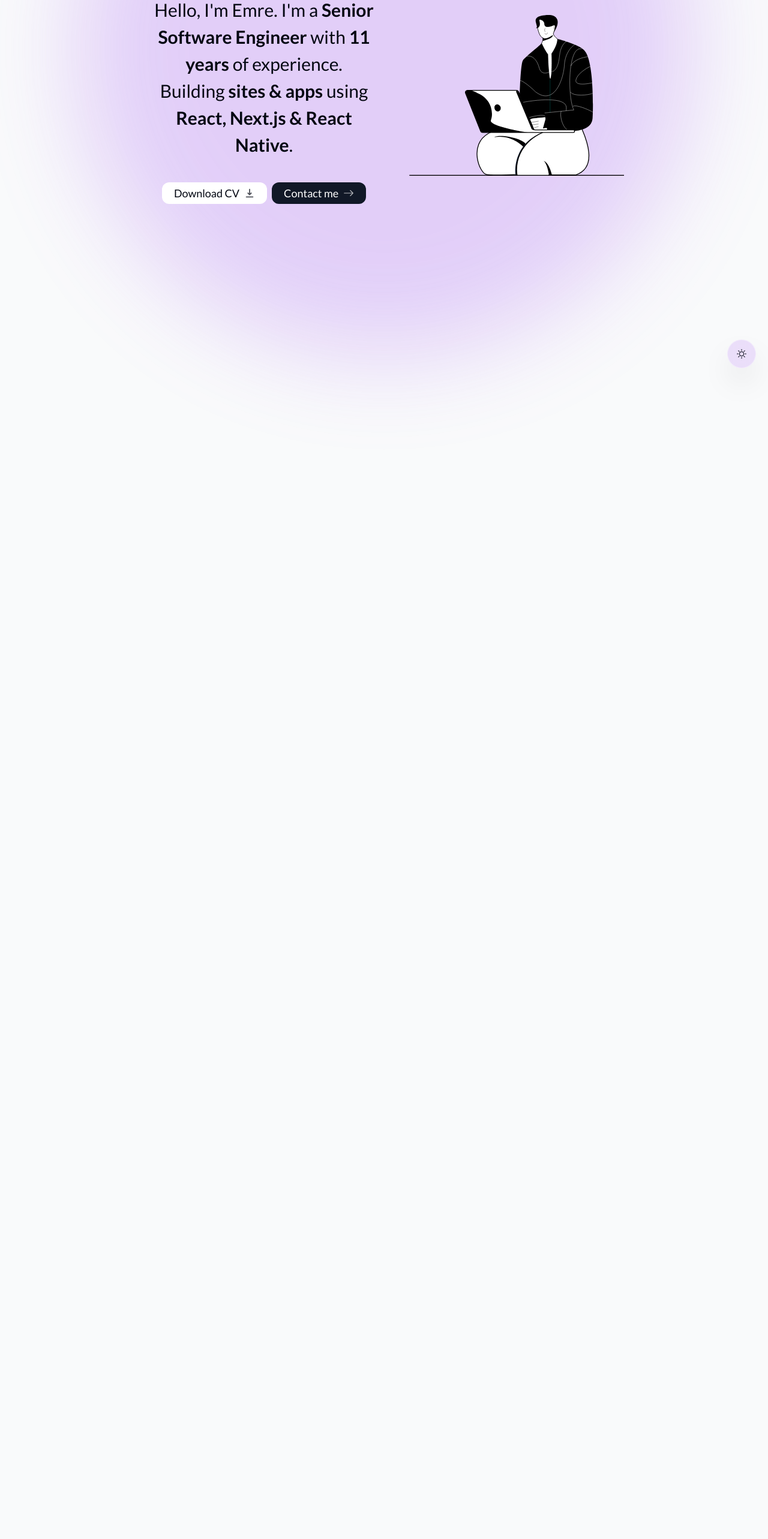
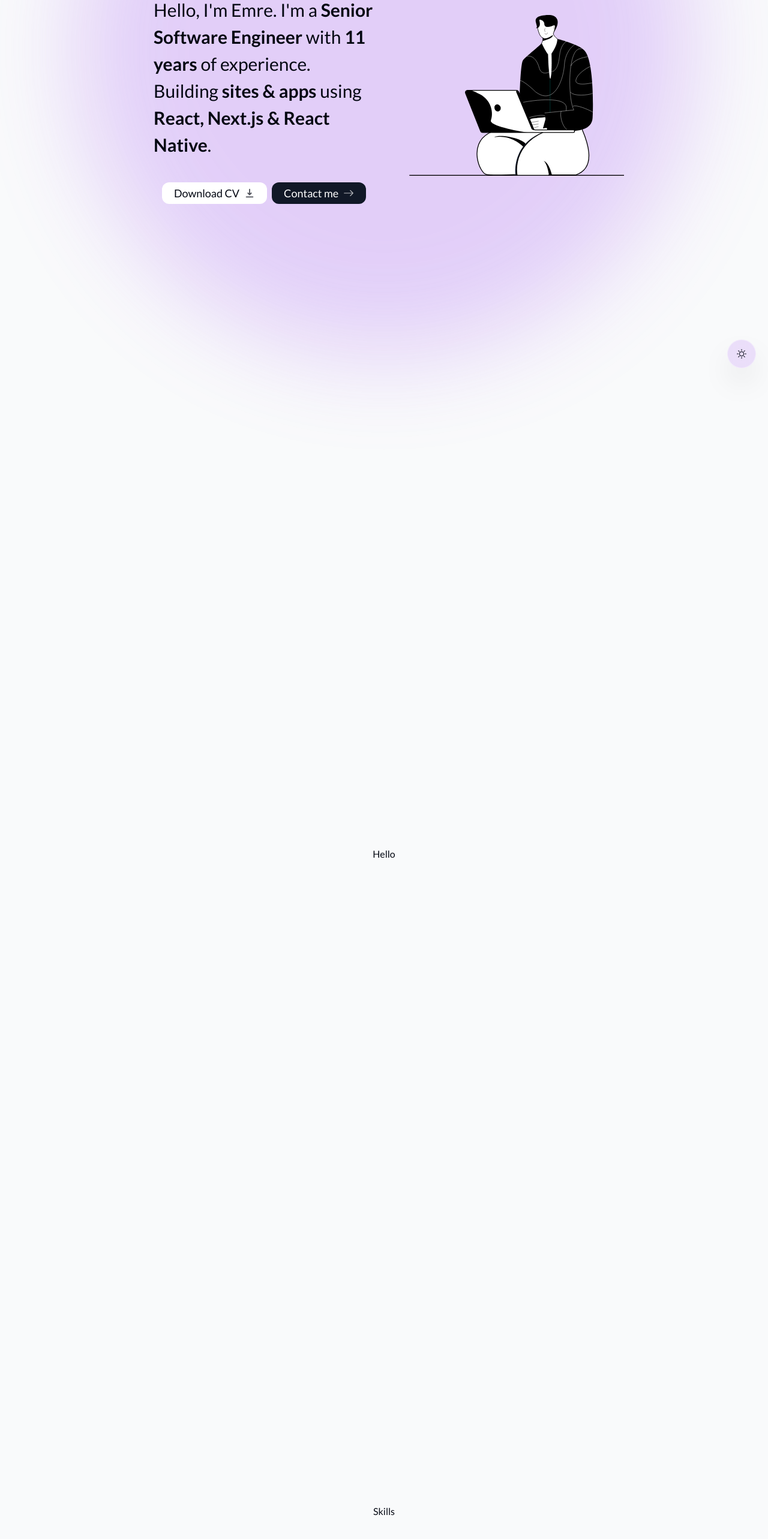
Before and after one commit to emre-ergun/engramsoft-web-portfolio, a React (Vite) app: page / in a window 1280 px wide. Shown: the part 166-2732 px from the top of the page at 60% size. Before the commit the page ends 800 px from the top, so only its background shows below. Built offline with nearby package versions, Linux system fonts and the light colour scheme.

Commit message:
sections added empty

```diff
--- a/src/App.tsx
+++ b/src/App.tsx
@@ -3,6 +3,11 @@
 import ThemeSwitch from './components/ThemeSwitch';
 import Header from './components/Header';
 import Hero from './sections/Hero';
+import About from './sections/About';
+import Skills from './sections/Skills';
+import Projects from './sections/Projects';
+import Experience from './sections/Experience';
+import Contact from './sections/Contact';
 
 function App() {
   return (
@@ -11,6 +16,11 @@
         <main className='flex flex-col items-center px-4'>
           <Header />
           <Hero />
+          <About />
+          <Skills />
+          <Projects />
+          <Experience />
+          <Contact />
         </main>
       </ActiveSectionContextProvider>
       <ThemeSwitch />
--- /dev/null
+++ b/src/sections/About.tsx
@@ -0,0 +1,17 @@
+import { useSectionInView } from '../../lib/hooks';
+
+const About = () => {
+  const { ref } = useSectionInView('About');
+
+  return (
+    <section
+      id='about'
+      className='mb-28 max-w-[50rem] text-center sm:mb-12 scroll-mt-28'
+    >
+      <div className='h-[1024px] w-32'></div>
+      <text ref={ref}>Hello</text>
+    </section>
+  );
+};
+
+export default About;
--- /dev/null
+++ b/src/sections/Contact.tsx
@@ -0,0 +1,17 @@
+import { useSectionInView } from '../../lib/hooks';
+
+const Contact = () => {
+  const { ref } = useSectionInView('Contact');
+
+  return (
+    <section
+      id='contact'
+      className='mb-28 max-w-[50rem] text-center sm:mb-12 scroll-mt-28'
+    >
+      <div className='h-[1024px] w-32'></div>
+      <text ref={ref}>Contact</text>
+    </section>
+  );
+};
+
+export default Contact;
--- /dev/null
+++ b/src/sections/Experience.tsx
@@ -0,0 +1,17 @@
+import { useSectionInView } from '../../lib/hooks';
+
+const Experience = () => {
+  const { ref } = useSectionInView('Experience');
+
+  return (
+    <section
+      id='experience'
+      className='mb-28 max-w-[50rem] text-center sm:mb-12 scroll-mt-28'
+    >
+      <div className='h-[1024px] w-32'></div>
+      <text ref={ref}>Experience</text>
+    </section>
+  );
+};
+
+export default Experience;
--- a/src/sections/Hero.tsx
+++ b/src/sections/Hero.tsx
@@ -14,15 +14,15 @@
   return (
     <section
       id='home'
-      className='mb-28 max-w-[50rem] text-center sm:mb-12 scroll-mt-[100rem]'
+      className='mb-28 max-w-[50rem] text-center sm:text-start sm:mb-12 scroll-mt-[100rem]'
     >
       <div className='flex flex-col sm:flex-row-reverse'>
         <div className='flex items-center justify-center mb-12 sm:mb-0 sm:w-1/2'>
           <div className='relative'>
             <motion.div
-              initial={{ scale: 0, opacity: 0 }}
-              animate={{ scale: 1, opacity: 1 }}
-              transition={{ type: 'tween', duration: 0.2 }}
+              initial={{ opacity: 0, x: 100 }}
+              animate={{ opacity: 1, x: 0 }}
+              // transition={{ type: 'tween', duration: 0.2 }}
             >
               <img
                 ref={ref}
@@ -36,8 +36,8 @@
         <div className='flex flex-col sm:w-1/2'>
           <motion.h1
             className='mb-10 mt-4 px-4 text-2xl font-medium !leading-[1.5] md:text-3xl'
-            initial={{ opacity: 0, y: 100 }}
-            animate={{ opacity: 1, y: 0 }}
+            initial={{ opacity: 0, x: -100 }}
+            animate={{ opacity: 1, x: 0 }}
           >
             <span>Hello, I'm Emre.</span> I'm a{' '}
             <span className='font-bold'>Senior Software Engineer</span> with{' '}
@@ -56,14 +56,14 @@
               <a
                 href='/CV.pdf'
                 download
-                className='group bg-white px-5 py-1 flex items-center justify-around gap-2 rounded-xl borderBlack outline-none hover:scale-105 active:scale-100  transition dark:bg-white/10'
+                className='group bg-white px-5 py-1 flex items-center justify-around gap-2 rounded-xl borderBlack outline-none hover:scale-105 active:scale-100  transition dark:bg-white/10 text-nowrap'
               >
                 Download CV{' '}
                 <HiDownload className='opacity-70 group-hover:opacity-100 group-hover:translate-x-1 transition' />
               </a>
               <a
                 href='#contact'
-                className='group bg-gray-900 text-white px-5 py-1 flex items-center justify-around gap-2 rounded-xl outline-none hover:scale-105 hover:bg-gray-950 active:scale-100 transition dark:bg-white dark:text-black'
+                className='group bg-gray-900 text-white px-5 py-1 flex items-center justify-around gap-2 rounded-xl outline-none hover:scale-105 hover:bg-gray-950 active:scale-100 transition dark:bg-white dark:text-black text-nowrap'
                 onClick={() => {
                   setActiveSection('Contact');
                   setTimeOfLastClick(Date.now());
--- /dev/null
+++ b/src/sections/Projects.tsx
@@ -0,0 +1,17 @@
+import { useSectionInView } from '../../lib/hooks';
+
+const Projects = () => {
+  const { ref } = useSectionInView('Projects');
+
+  return (
+    <section
+      id='projects'
+      className='mb-28 max-w-[50rem] text-center sm:mb-12 scroll-mt-28'
+    >
+      <div className='h-[1024px] w-32'></div>
+      <text ref={ref}>Projects</text>
+    </section>
+  );
+};
+
+export default Projects;
--- /dev/null
+++ b/src/sections/Skills.tsx
@@ -0,0 +1,17 @@
+import { useSectionInView } from '../../lib/hooks';
+
+const Skills = () => {
+  const { ref } = useSectionInView('Skills');
+
+  return (
+    <section
+      id='skills'
+      className='mb-28 max-w-[50rem] text-center sm:mb-12 scroll-mt-28'
+    >
+      <div className='h-[1024px] w-32'></div>
+      <text ref={ref}>Skills</text>
+    </section>
+  );
+};
+
+export default Skills;
```
